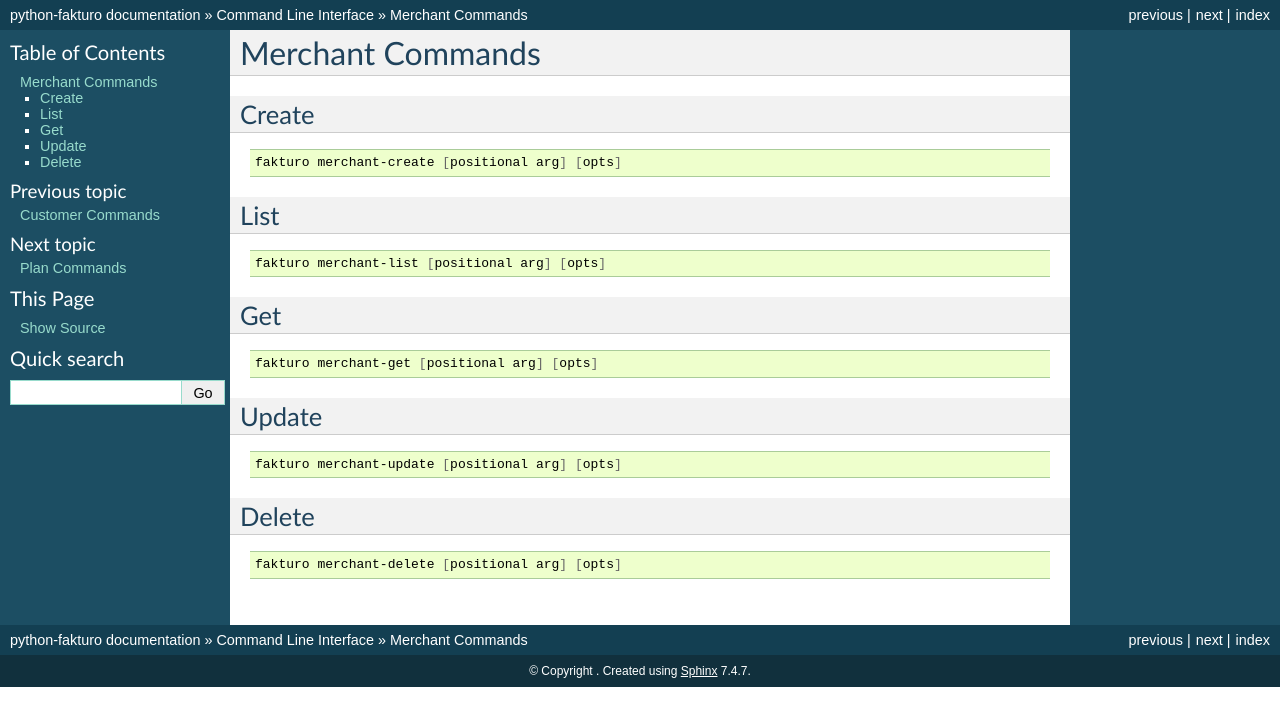
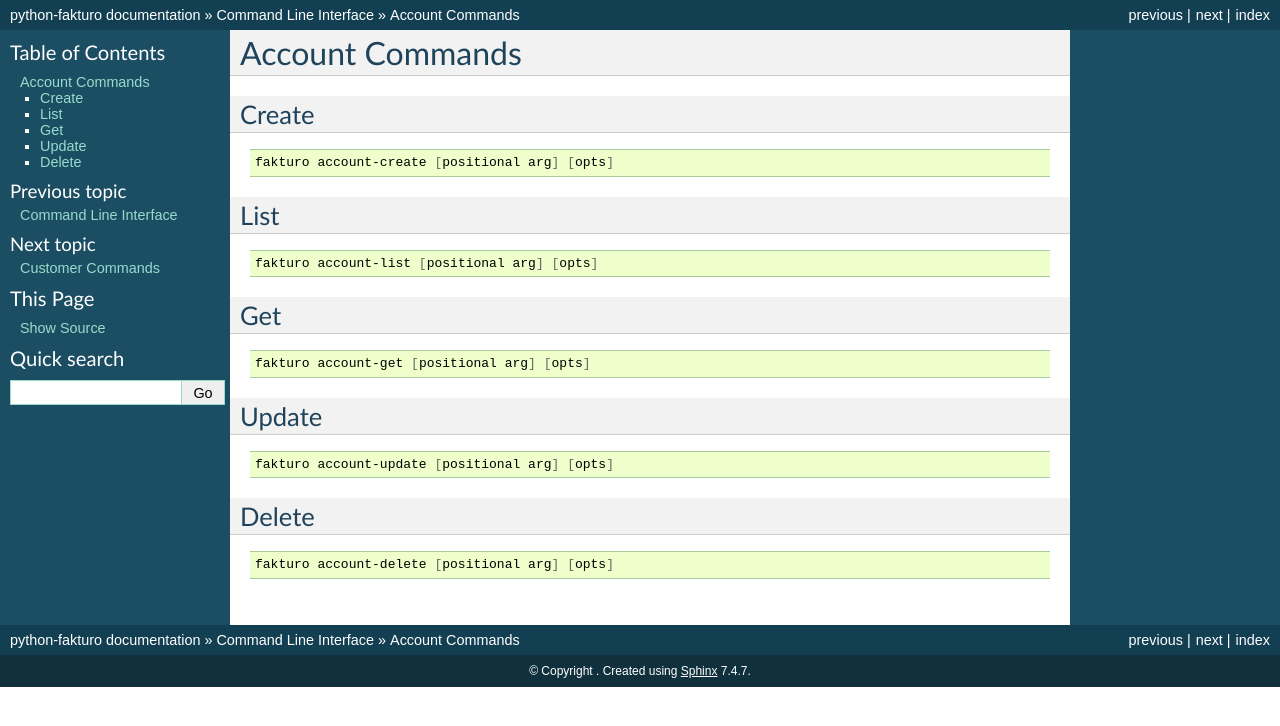
Before and after one commit to billingstack/python-fakturo, a Sphinx documentation site: the page built from doc/source/cli/account.rst, in a window 1280 px wide. Shown: the top 726 px of the page. Built offline with Sphinx 7.4.7, drawn with Linux system fonts in a browser that asks for light colours; the version number could not be read and is left out.

Commit message:
Rename to account

```diff
--- a/doc/source/cli/merchant.rst
+++ b/doc/source/cli/account.rst
@@ -13,10 +13,10 @@
     License for the specific language governing permissions and limitations
     under the License.
 
-.. _merchant:
+.. _account:
 
 =================
-Merchant Commands
+Account Commands
 =================
 
 Create
@@ -24,32 +24,32 @@
 
 .. code-block:: bash
 
-   fakturo merchant-create [positional arg] [opts]
+   fakturo account-create [positional arg] [opts]
 
 List
 ====
 
 .. code-block:: bash
 
-   fakturo merchant-list [positional arg] [opts]
+   fakturo account-list [positional arg] [opts]
 
 Get
 ===
 
 .. code-block:: bash
 
-   fakturo merchant-get [positional arg] [opts]
+   fakturo account-get [positional arg] [opts]
 
 Update
 ======
 
 .. code-block:: bash
 
-   fakturo merchant-update [positional arg] [opts]
+   fakturo account-update [positional arg] [opts]
 
 Delete
 ======
 
 .. code-block:: bash
 
-   fakturo merchant-delete [positional arg] [opts]
+   fakturo account-delete [positional arg] [opts]
```
